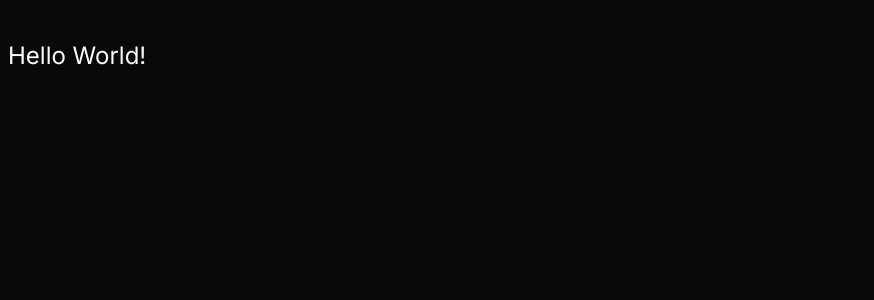
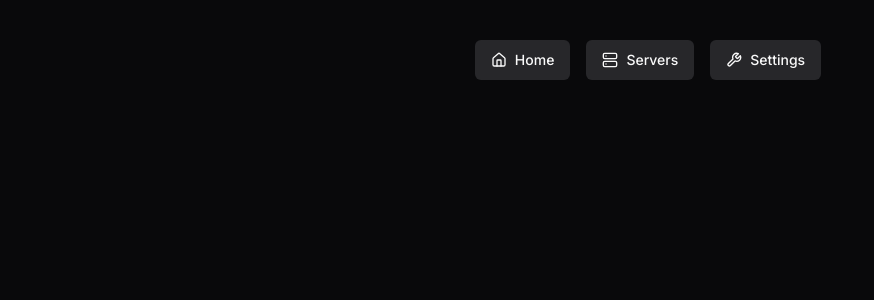
Before and after one commit to codebyalexx/minecraft-manager-app, a Next.js app: page / in a window 1280 px wide. Shown: the top 300 px of the page, without its empty margins (0-874 px from the left). Built offline with nearby package versions, Linux system fonts and the light colour scheme.

Commit message:
:sparkles: Added Navbar component

```diff
--- a/app/page.tsx
+++ b/app/page.tsx
@@ -1,7 +1,11 @@
+import { Navbar } from "@/components/layout/navbar";
+
 export default function Home() {
   return (
-    <main className="">
-      <h1 className="text-2xl">Hello World!</h1>
-    </main>
+    <>
+      <header>
+        <Navbar />
+      </header>
+    </>
   );
 }
--- /dev/null
+++ b/components/layout/navbar.tsx
@@ -0,0 +1,45 @@
+import Link from "next/link"
+import { NavigationMenu, NavigationMenuContent, NavigationMenuItem, NavigationMenuLink, NavigationMenuList, NavigationMenuTrigger, navigationMenuTriggerStyle } from "../ui/navigation-menu"
+import { HomeIcon, ServerIcon, WrenchIcon } from "lucide-react"
+import { cn } from "@/lib/utils"
+import { buttonVariants } from "../ui/button"
+
+export const Navbar = () => {
+    return <>
+        <div className="w-full flex flex-col items-center">
+            <nav className="">
+                <NavigationMenu>
+                    <NavigationMenuList className="space-x-4">
+                        <NavigationMenuItem>
+                            <Link href="/" legacyBehavior passHref>
+                                <NavigationMenuLink className={cn(navigationMenuTriggerStyle(), buttonVariants({
+                                    variant: "secondary"
+                                }))}>
+                                    <HomeIcon className="w-4 h-4 mr-2" /> Home
+                                </NavigationMenuLink>
+                            </Link>
+                        </NavigationMenuItem>
+                        <NavigationMenuItem>
+                            <Link href="/servers" legacyBehavior passHref>
+                                <NavigationMenuLink className={cn(navigationMenuTriggerStyle(), buttonVariants({
+                                    variant: "secondary"
+                                }))}>
+                                    <ServerIcon className="w-4 h-4 mr-2" /> Servers
+                                </NavigationMenuLink>
+                            </Link>
+                        </NavigationMenuItem>
+                        <NavigationMenuItem>
+                            <Link href="/settings" legacyBehavior passHref>
+                                <NavigationMenuLink className={cn(navigationMenuTriggerStyle(), buttonVariants({
+                                    variant: "secondary"
+                                }))}>
+                                    <WrenchIcon className="w-4 h-4 mr-2" /> Settings
+                                </NavigationMenuLink>
+                            </Link>
+                        </NavigationMenuItem>
+                    </NavigationMenuList>
+                </NavigationMenu>
+            </nav>
+        </div>
+    </>
+}
--- /dev/null
+++ b/components/ui/button.tsx
@@ -0,0 +1,56 @@
+import * as React from "react"
+import { Slot } from "@radix-ui/react-slot"
+import { cva, type VariantProps } from "class-variance-authority"
+
+import { cn } from "@/lib/utils"
+
+const buttonVariants = cva(
+  "inline-flex items-center justify-center whitespace-nowrap rounded-md text-sm font-medium ring-offset-background transition-colors focus-visible:outline-none focus-visible:ring-2 focus-visible:ring-ring focus-visible:ring-offset-2 disabled:pointer-events-none disabled:opacity-50",
+  {
+    variants: {
+      variant: {
+        default: "bg-primary text-primary-foreground hover:bg-primary/90",
+        destructive:
+          "bg-destructive text-destructive-foreground hover:bg-destructive/90",
+        outline:
+          "border border-input bg-background hover:bg-accent hover:text-accent-foreground",
+        secondary:
+          "bg-secondary text-secondary-foreground hover:bg-secondary/80",
+        ghost: "hover:bg-accent hover:text-accent-foreground",
+        link: "text-primary underline-offset-4 hover:underline",
+      },
+      size: {
+        default: "h-10 px-4 py-2",
+        sm: "h-9 rounded-md px-3",
+        lg: "h-11 rounded-md px-8",
+        icon: "h-10 w-10",
+      },
+    },
+    defaultVariants: {
+      variant: "default",
+      size: "default",
+    },
+  }
+)
+
+export interface ButtonProps
+  extends React.ButtonHTMLAttributes<HTMLButtonElement>,
+    VariantProps<typeof buttonVariants> {
+  asChild?: boolean
+}
+
+const Button = React.forwardRef<HTMLButtonElement, ButtonProps>(
+  ({ className, variant, size, asChild = false, ...props }, ref) => {
+    const Comp = asChild ? Slot : "button"
+    return (
+      <Comp
+        className={cn(buttonVariants({ variant, size, className }))}
+        ref={ref}
+        {...props}
+      />
+    )
+  }
+)
+Button.displayName = "Button"
+
+export { Button, buttonVariants }
--- /dev/null
+++ b/components/ui/navigation-menu.tsx
@@ -0,0 +1,128 @@
+import * as React from "react"
+import * as NavigationMenuPrimitive from "@radix-ui/react-navigation-menu"
+import { cva } from "class-variance-authority"
+import { ChevronDown } from "lucide-react"
+
+import { cn } from "@/lib/utils"
+
+const NavigationMenu = React.forwardRef<
+  React.ElementRef<typeof NavigationMenuPrimitive.Root>,
+  React.ComponentPropsWithoutRef<typeof NavigationMenuPrimitive.Root>
+>(({ className, children, ...props }, ref) => (
+  <NavigationMenuPrimitive.Root
+    ref={ref}
+    className={cn(
+      "relative z-10 flex max-w-max flex-1 items-center justify-center",
+      className
+    )}
+    {...props}
+  >
+    {children}
+    <NavigationMenuViewport />
+  </NavigationMenuPrimitive.Root>
+))
+NavigationMenu.displayName = NavigationMenuPrimitive.Root.displayName
+
+const NavigationMenuList = React.forwardRef<
+  React.ElementRef<typeof NavigationMenuPrimitive.List>,
+  React.ComponentPropsWithoutRef<typeof NavigationMenuPrimitive.List>
+>(({ className, ...props }, ref) => (
+  <NavigationMenuPrimitive.List
+    ref={ref}
+    className={cn(
+      "group flex flex-1 list-none items-center justify-center space-x-1",
+      className
+    )}
+    {...props}
+  />
+))
+NavigationMenuList.displayName = NavigationMenuPrimitive.List.displayName
+
+const NavigationMenuItem = NavigationMenuPrimitive.Item
+
+const navigationMenuTriggerStyle = cva(
+  "group inline-flex h-10 w-max items-center justify-center rounded-md bg-background px-4 py-2 text-sm font-medium transition-colors hover:bg-accent hover:text-accent-foreground focus:bg-accent focus:text-accent-foreground focus:outline-none disabled:pointer-events-none disabled:opacity-50 data-[active]:bg-accent/50 data-[state=open]:bg-accent/50"
+)
+
+const NavigationMenuTrigger = React.forwardRef<
+  React.ElementRef<typeof NavigationMenuPrimitive.Trigger>,
+  React.ComponentPropsWithoutRef<typeof NavigationMenuPrimitive.Trigger>
+>(({ className, children, ...props }, ref) => (
+  <NavigationMenuPrimitive.Trigger
+    ref={ref}
+    className={cn(navigationMenuTriggerStyle(), "group", className)}
+    {...props}
+  >
+    {children}{" "}
+    <ChevronDown
+      className="relative top-[1px] ml-1 h-3 w-3 transition duration-200 group-data-[state=open]:rotate-180"
+      aria-hidden="true"
+    />
+  </NavigationMenuPrimitive.Trigger>
+))
+NavigationMenuTrigger.displayName = NavigationMenuPrimitive.Trigger.displayName
+
+const NavigationMenuContent = React.forwardRef<
+  React.ElementRef<typeof NavigationMenuPrimitive.Content>,
+  React.ComponentPropsWithoutRef<typeof NavigationMenuPrimitive.Content>
+>(({ className, ...props }, ref) => (
+  <NavigationMenuPrimitive.Content
+    ref={ref}
+    className={cn(
+      "left-0 top-0 w-full data-[motion^=from-]:animate-in data-[motion^=to-]:animate-out data-[motion^=from-]:fade-in data-[motion^=to-]:fade-out data-[motion=from-end]:slide-in-from-right-52 data-[motion=from-start]:slide-in-from-left-52 data-[motion=to-end]:slide-out-to-right-52 data-[motion=to-start]:slide-out-to-left-52 md:absolute md:w-auto ",
+      className
+    )}
+    {...props}
+  />
+))
+NavigationMenuContent.displayName = NavigationMenuPrimitive.Content.displayName
+
+const NavigationMenuLink = NavigationMenuPrimitive.Link
+
+const NavigationMenuViewport = React.forwardRef<
+  React.ElementRef<typeof NavigationMenuPrimitive.Viewport>,
+  React.ComponentPropsWithoutRef<typeof NavigationMenuPrimitive.Viewport>
+>(({ className, ...props }, ref) => (
+  <div className={cn("absolute left-0 top-full flex justify-center")}>
+    <NavigationMenuPrimitive.Viewport
+      className={cn(
+        "origin-top-center relative mt-1.5 h-[var(--radix-navigation-menu-viewport-height)] w-full overflow-hidden rounded-md border bg-popover text-popover-foreground shadow-lg data-[state=open]:animate-in data-[state=closed]:animate-out data-[state=closed]:zoom-out-95 data-[state=open]:zoom-in-90 md:w-[var(--radix-navigation-menu-viewport-width)]",
+        className
+      )}
+      ref={ref}
+      {...props}
+    />
+  </div>
+))
+NavigationMenuViewport.displayName =
+  NavigationMenuPrimitive.Viewport.displayName
+
+const NavigationMenuIndicator = React.forwardRef<
+  React.ElementRef<typeof NavigationMenuPrimitive.Indicator>,
+  React.ComponentPropsWithoutRef<typeof NavigationMenuPrimitive.Indicator>
+>(({ className, ...props }, ref) => (
+  <NavigationMenuPrimitive.Indicator
+    ref={ref}
+    className={cn(
+      "top-full z-[1] flex h-1.5 items-end justify-center overflow-hidden data-[state=visible]:animate-in data-[state=hidden]:animate-out data-[state=hidden]:fade-out data-[state=visible]:fade-in",
+      className
+    )}
+    {...props}
+  >
+    <div className="relative top-[60%] h-2 w-2 rotate-45 rounded-tl-sm bg-border shadow-md" />
+  </NavigationMenuPrimitive.Indicator>
+))
+NavigationMenuIndicator.displayName =
+  NavigationMenuPrimitive.Indicator.displayName
+
+export {
+  navigationMenuTriggerStyle,
+  NavigationMenu,
+  NavigationMenuList,
+  NavigationMenuItem,
+  NavigationMenuContent,
+  NavigationMenuTrigger,
+  NavigationMenuLink,
+  NavigationMenuIndicator,
+  NavigationMenuViewport,
+}
--- a/package.json
+++ b/package.json
@@ -10,6 +10,8 @@
   },
   "dependencies": {
     "@prisma/client": "^5.18.0",
+    "@radix-ui/react-navigation-menu": "^1.2.0",
+    "@radix-ui/react-slot": "^1.1.0",
     "class-variance-authority": "^0.7.0",
     "clsx": "^2.1.1",
     "lucide-react": "^0.428.0",
```
Also changed, not shown: 2 other files (tests, documents, lock files or other folders).
